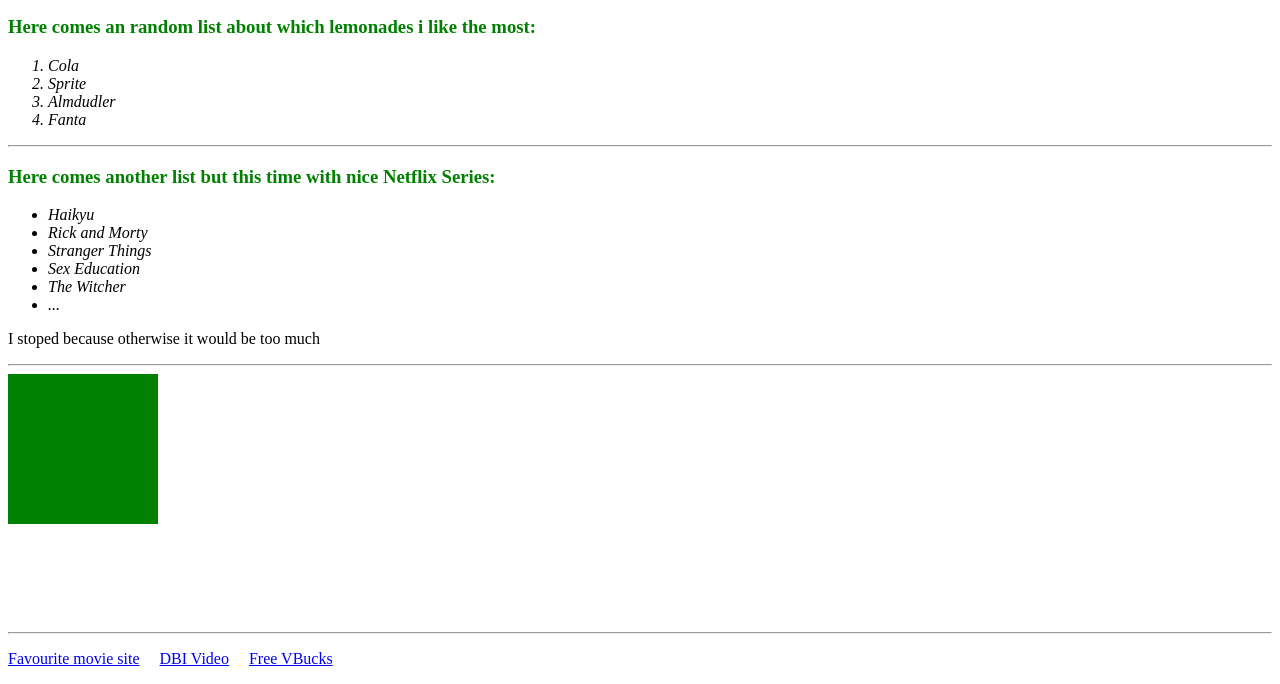
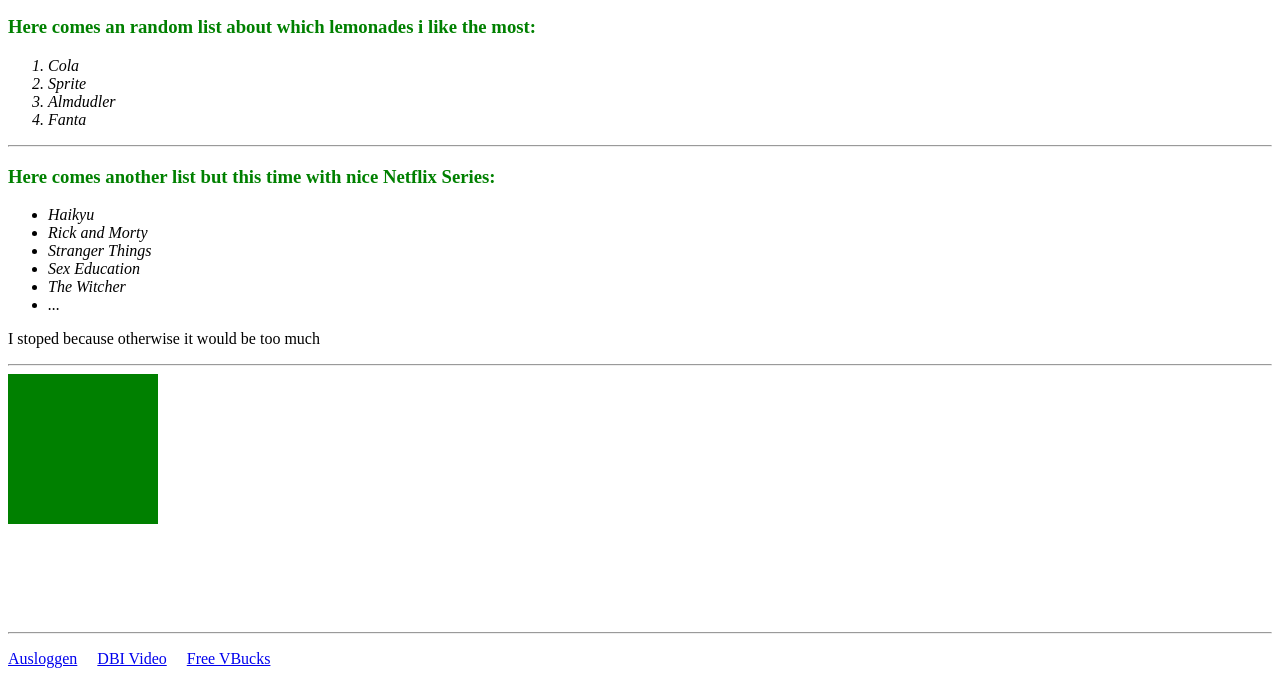
Before and after one commit to Kilimanscharo/Kilian-Prechtl, a plain HTML site: page page2.html in a window 1280 px wide. Shown: the part 626-1310 px from the top of the page. Drawn offline with Linux system fonts and the light colour scheme.

Commit message:
Update and rename index.html to page2.html

```diff
--- a/index.html
+++ b/page2.html
@@ -45,7 +45,7 @@
 
         <hr/>
         <p>
-        <a href="https://www.netflix.com/at/">Favourite movie site</a>&nbsp;&nbsp;&nbsp;&nbsp;
+        <a href="index.html">Ausloggen</a>&nbsp;&nbsp;&nbsp;&nbsp;
         <a href="https://youtu.be/ch_kjKMOq3M">DBI Video</a>&nbsp;&nbsp;&nbsp;&nbsp;
         <a href="page2.html">Free VBucks</a>
         </p>
```
